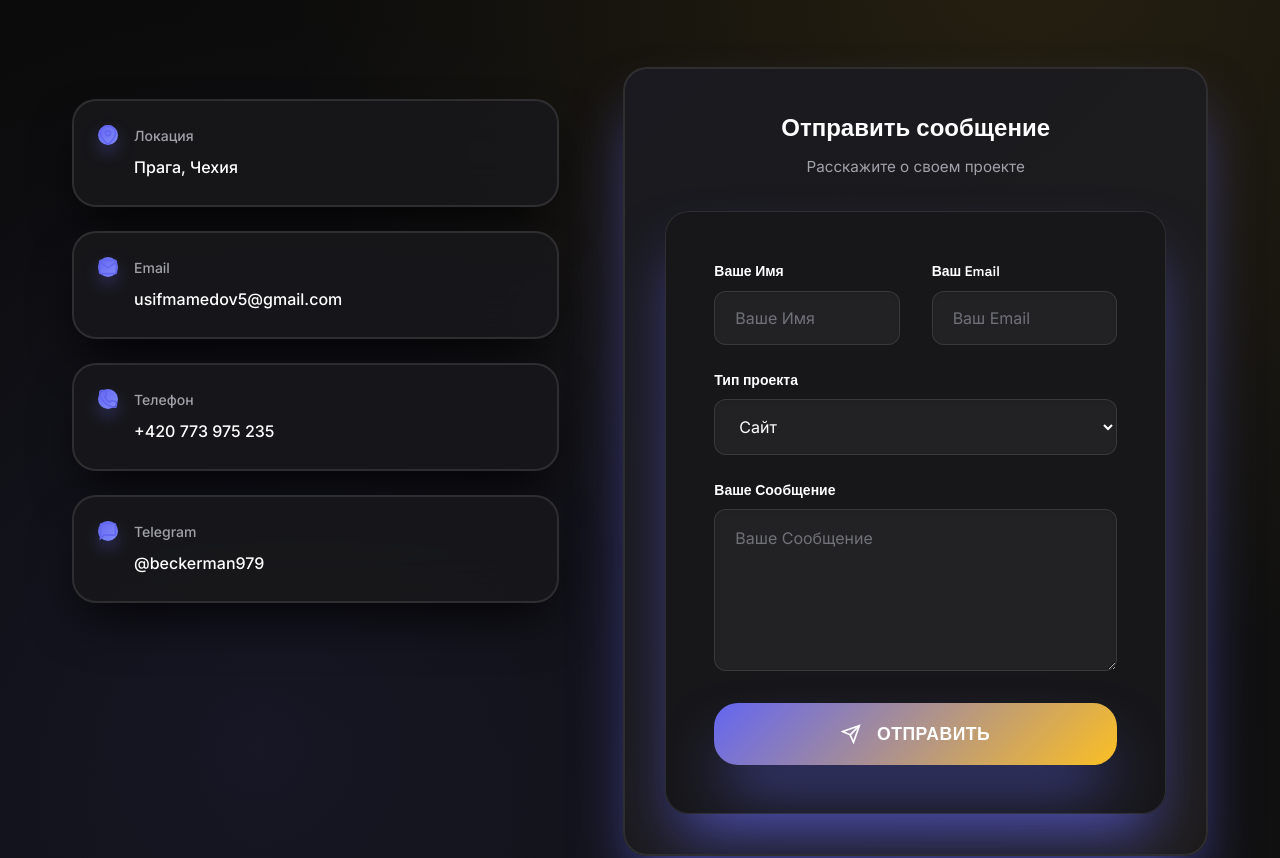
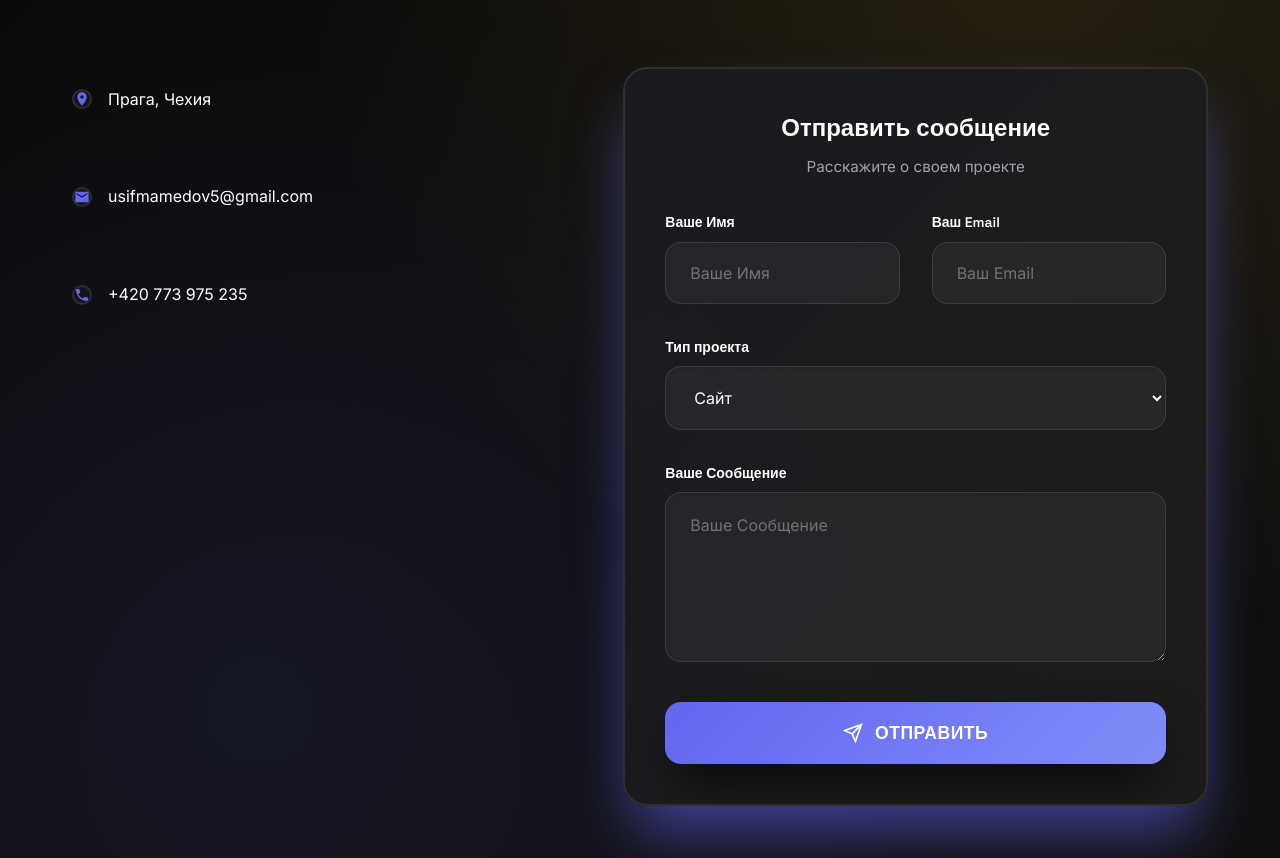
Before and after one commit to Iusif797/yosef-portfolio, a React (Create React App) app: page / in a window 1280 px wide. Shown: the part 5600-6458 px from the top of the page. Built offline with nearby package versions, Linux system fonts and the light colour scheme.

Commit message:
Минималистичный редизайн блока контактов

```diff
--- a/src/App.css
+++ b/src/App.css
@@ -998,106 +998,66 @@ body[dir="rtl"] {
   z-index: 1;
 }
 
+/* Минималистичные контакты */
 .contact-info {
-  padding: 2rem 0;
-}
-
-.contact-cards-grid {
   display: flex;
   flex-direction: column;
+  gap: 2rem;
+}
+
+.contact-list {
+  display: flex;
+  flex-direction: column;
+  gap: 2rem;
+}
+
+.contact-item {
+  display: flex;
+  align-items: center;
   gap: 1.5rem;
-}
-
-.contact-card {
-  display: flex;
-  align-items: flex-start;
-  gap: 1rem;
-  padding: 1.5rem;
+  padding: 1.25rem 0;
+  transition: var(--transition);
+}
+
+.contact-item:hover {
+  transform: translateX(8px);
+}
+
+.contact-icon {
+  width: 48px;
+  height: 48px;
   background: var(--card-bg);
-  backdrop-filter: blur(30px);
   border: 2px solid var(--card-border);
-  border-radius: var(--radius-lg);
-  transition: var(--transition);
-  box-shadow: var(--shadow);
-  position: relative;
-  overflow: hidden;
-}
-
-.contact-card::before {
-  content: '';
-  position: absolute;
-  top: 0;
-  left: 0;
-  right: 0;
-  bottom: 0;
-  background: linear-gradient(135deg, rgba(99, 102, 241, 0.05), rgba(251, 191, 36, 0.05));
-  opacity: 0;
-  transition: var(--transition);
-}
-
-.contact-card:hover::before {
-  opacity: 1;
-}
-
-.contact-card:hover {
-  border-color: var(--accent-light);
-  transform: translateY(-2px);
-  box-shadow: 0 20px 40px -12px rgba(99, 102, 241, 0.3);
-}
-
-.contact-icon-wrapper {
-  position: relative;
-  z-index: 2;
-}
-
-.contact-icon {
-  width: 50px;
-  height: 50px;
-  background: linear-gradient(135deg, var(--accent), var(--accent-light));
-  border-radius: 12px;
+  border-radius: var(--radius);
   display: flex;
   align-items: center;
   justify-content: center;
-  color: white;
+  color: var(--text-secondary);
   flex-shrink: 0;
-  box-shadow: 0 8px 16px rgba(99, 102, 241, 0.3);
-  transition: var(--transition);
-}
-
-.contact-card:hover .contact-icon {
-  transform: scale(1.1);
-  box-shadow: 0 12px 24px rgba(99, 102, 241, 0.4);
-}
-
-.contact-info-text {
-  display: flex;
-  flex-direction: column;
-  gap: 0.25rem;
-  position: relative;
-  z-index: 2;
-}
-
-.contact-label {
-  font-size: 0.875rem;
-  color: var(--text-secondary);
-  font-weight: 500;
-  margin: 0;
-  margin-bottom: 0.25rem;
-}
-
-.contact-value {
+  transition: var(--transition);
+  backdrop-filter: blur(20px);
+}
+
+.contact-item:hover .contact-icon {
+  background: rgba(99, 102, 241, 0.1);
+  border-color: var(--accent);
+  color: var(--accent-light);
+  transform: scale(1.05);
+}
+
+.contact-text {
   font-size: 1rem;
   color: var(--text-primary);
-  font-weight: 500;
+  font-weight: 400;
   text-decoration: none;
   transition: var(--transition);
-  margin: 0;
 }
 
 .contact-link:hover {
   color: var(--accent-light);
 }
 
+/* Форма */
 .contact-form-wrapper {
   position: relative;
 }
@@ -1146,15 +1106,11 @@ body[dir="rtl"] {
 }
 
 .contact-form {
-  background: var(--card-bg);
-  backdrop-filter: blur(30px);
-  border: 1px solid var(--card-border);
-  border-radius: var(--radius-lg);
-  padding: 3rem;
-  box-shadow: var(--shadow-premium);
   display: flex;
   flex-direction: column;
   gap: 2rem;
+  position: relative;
+  z-index: 2;
 }
 
 .form-row {
@@ -1165,6 +1121,15 @@ body[dir="rtl"] {
 
 .form-group {
   position: relative;
+}
+
+.form-label {
+  display: block;
+  font-size: 0.875rem;
+  font-weight: 600;
+  color: var(--text-primary);
+  margin-bottom: 0.5rem;
+  font-family: var(--font-secondary);
 }
 
 .form-input,
@@ -1305,17 +1270,17 @@ body[dir="rtl"] {
     padding: 2rem;
   }
 
-  .contact-card {
-    padding: 1.25rem;
+  .contact-item {
+    padding: 1rem 0;
   }
 
   .contact-icon {
-    width: 45px;
-    height: 45px;
-  }
-
-  .contact-cards-grid {
-    gap: 1.25rem;
+    width: 44px;
+    height: 44px;
+  }
+
+  .contact-list {
+    gap: 1.5rem;
   }
 }
 
@@ -1328,9 +1293,8 @@ body[dir="rtl"] {
     padding: 1.5rem;
   }
 
-  .contact-card {
-    padding: 1rem;
-    gap: 1rem;
+  .contact-item {
+    gap: 1.25rem;
   }
 
   .contact-icon {
@@ -1338,157 +1302,13 @@ body[dir="rtl"] {
     height: 40px;
   }
 
-  .contact-info-text {
-    gap: 0.125rem;
-  }
-
-  .contact-label {
-    font-size: 0.75rem;
-  }
-
-  .contact-value {
+  .contact-text {
     font-size: 0.9rem;
   }
 
-  .contact-cards-grid {
-    gap: 1rem;
-  }
-}
-
-.contact-form {
-  display: flex;
-  flex-direction: column;
-  gap: 1.5rem;
-  position: relative;
-  z-index: 2;
-}
-
-.form-grid {
-  display: grid;
-  grid-template-columns: 1fr 1fr;
-  gap: 1.5rem;
-}
-
-.form-group {
-  position: relative;
-}
-
-.form-label {
-  display: block;
-  font-size: 0.875rem;
-  font-weight: 600;
-  color: var(--text-primary);
-  margin-bottom: 0.5rem;
-  font-family: var(--font-secondary);
-}
-
-.form-input,
-.form-select,
-.form-textarea {
-  width: 100%;
-  padding: 1rem 1.25rem;
-  background: rgba(255, 255, 255, 0.05);
-  border: 1px solid var(--card-border);
-  border-radius: 12px;
-  color: var(--text-primary);
-  font-size: 1rem;
-  font-family: var(--font-primary);
-  transition: var(--transition);
-  box-shadow: inset 0 2px 4px rgba(0, 0, 0, 0.1);
-}
-
-.form-input:focus,
-.form-select:focus,
-.form-textarea:focus {
-  outline: none;
-  border-color: var(--accent);
-  box-shadow: 0 0 0 3px rgba(99, 102, 241, 0.1), inset 0 2px 4px rgba(0, 0, 0, 0.1);
-  background: rgba(255, 255, 255, 0.08);
-}
-
-.form-input::placeholder,
-.form-textarea::placeholder {
-  color: var(--text-muted);
-}
-
-.form-select {
-  cursor: pointer;
-}
-
-.form-textarea {
-  resize: vertical;
-  min-height: 120px;
-}
-
-.error {
-  border-color: #ef4444 !important;
-  box-shadow: 0 0 0 4px rgba(239, 68, 68, 0.1) !important;
-}
-
-.error-message {
-  position: absolute;
-  bottom: -1.5rem;
-  left: 0;
-  color: #ef4444;
-  font-size: 0.875rem;
-  font-weight: 500;
-}
-
-.submit-button {
-  display: inline-flex;
-  align-items: center;
-  justify-content: center;
-  gap: 1rem;
-  background: linear-gradient(135deg, var(--accent), var(--gold));
-  color: white;
-  border: none;
-  padding: 1.25rem 2.5rem;
-  border-radius: var(--radius-lg);
-  font-size: 1.1rem;
-  font-weight: 700;
-  font-family: var(--font-secondary);
-  cursor: pointer;
-  transition: var(--transition);
-  box-shadow: var(--shadow-premium);
-  text-transform: uppercase;
-  letter-spacing: 0.5px;
-  position: relative;
-  overflow: hidden;
-  width: 100%;
-}
-
-.submit-button::before {
-  content: '';
-  position: absolute;
-  top: 0;
-  left: -100%;
-  width: 100%;
-  height: 100%;
-  background: linear-gradient(90deg, transparent, rgba(255, 255, 255, 0.2), transparent);
-  transition: var(--transition);
-}
-
-.submit-button:hover::before {
-  left: 100%;
-}
-
-.submit-button:hover {
-  transform: translateY(-2px);
-  box-shadow: 0 20px 40px -12px rgba(99, 102, 241, 0.5);
-}
-
-.status-message {
-  text-align: center;
-  margin-top: 2rem;
-  padding: 1.5rem;
-  background: rgba(34, 197, 94, 0.1);
-  border: 2px solid rgba(34, 197, 94, 0.3);
-  border-radius: var(--radius);
-  color: #22c55e;
-  font-weight: 600;
-  font-size: 1.1rem;
-  box-shadow: var(--shadow);
-  grid-column: 1 / -1;
+  .contact-list {
+    gap: 1.25rem;
+  }
 }
 
 /* Премиум модальное окно */
--- a/src/components/ContactForm.js
+++ b/src/components/ContactForm.js
@@ -84,77 +84,40 @@ const ContactForm = ({ translations, language }) => {
         </div>
 
         <div className="contact-content">
-          {/* Контактная информация */}
+          {/* Минималистичные контакты */}
           <div className="contact-info">
-            <div className="contact-cards-grid">
-              <div className="contact-card">
-                <div className="contact-icon-wrapper">
+            <div className="contact-list">
+              <div className="contact-item">
                 <div className="contact-icon">
-                    <svg width="28" height="28" viewBox="0 0 24 24" fill="none" stroke="currentColor" strokeWidth="2">
-                      <path d="M21 10c0 7-9 13-9 13s-9-6-9-13a9 9 0 0 1 18 0z"/>
-                      <circle cx="12" cy="10" r="3"/>
+                  <svg width="20" height="20" viewBox="0 0 24 24" fill="currentColor">
+                    <path d="M12 2C8.13 2 5 5.13 5 9c0 5.25 7 13 7 13s7-7.75 7-13c0-3.87-3.13-7-7-7zm0 9.5c-1.38 0-2.5-1.12-2.5-2.5s1.12-2.5 2.5-2.5 2.5 1.12 2.5 2.5-1.12 2.5-2.5 2.5z"/>
                   </svg>
                 </div>
-                </div>
-                <div className="contact-info-text">
-                  <h3 className="contact-label">
-                    {language === 'ru' ? 'Локация' : language === 'en' ? 'Location' : 'מיקום'}
-                  </h3>
-                  <p className="contact-value">
+                <span className="contact-text">
                   {language === 'ru' ? 'Прага, Чехия' : language === 'en' ? 'Prague, Czech Republic' : 'פראג, צ\'כיה'}
-                  </p>
-                </div>
+                </span>
               </div>
 
-              <div className="contact-card">
-                <div className="contact-icon-wrapper">
+              <div className="contact-item">
                 <div className="contact-icon">
-                    <svg width="28" height="28" viewBox="0 0 24 24" fill="none" stroke="currentColor" strokeWidth="2">
-                      <path d="M4 4h16c1.1 0 2 .9 2 2v12c0 1.1-.9 2-2 2H4c-1.1 0-2-.9-2-2V6c0-1.1.9-2 2-2z"/>
-                      <polyline points="22,6 12,13 2,6"/>
+                  <svg width="20" height="20" viewBox="0 0 24 24" fill="currentColor">
+                    <path d="M20 4H4c-1.1 0-1.99.9-1.99 2L2 18c0 1.1.9 2 2 2h16c1.1 0 2-.9 2-2V6c0-1.1-.9-2-2-2zm0 4l-8 5-8-5V6l8 5 8-5v2z"/>
                   </svg>
                 </div>
-                </div>
-                <div className="contact-info-text">
-                  <h3 className="contact-label">Email</h3>
-                  <a href="mailto:usifmamedov5@gmail.com" className="contact-value contact-link">
+                <a href="mailto:usifmamedov5@gmail.com" className="contact-text contact-link">
                   usifmamedov5@gmail.com
                 </a>
               </div>
-              </div>
 
-              <div className="contact-card">
-                <div className="contact-icon-wrapper">
+              <div className="contact-item">
                 <div className="contact-icon">
-                    <svg width="28" height="28" viewBox="0 0 24 24" fill="none" stroke="currentColor" strokeWidth="2">
-                      <path d="M22 16.92v3a2 2 0 0 1-2.18 2 19.79 19.79 0 0 1-8.63-3.07 19.5 19.5 0 0 1-6-6 19.79 19.79 0 0 1-3.07-8.67A2 2 0 0 1 4.11 2h3a2 2 0 0 1 2 1.72 12.84 12.84 0 0 0 .7 2.81 2 2 0 0 1-.45 2.11L8.09 9.91a16 16 0 0 0 6 6l1.27-1.27a2 2 0 0 1 2.11-.45 12.84 12.84 0 0 0 2.81.7A2 2 0 0 1 22 16.92z"/>
+                  <svg width="20" height="20" viewBox="0 0 24 24" fill="currentColor">
+                    <path d="M6.62 10.79c1.44 2.83 3.76 5.14 6.59 6.59l2.2-2.2c.27-.27.67-.36 1.02-.24 1.12.37 2.33.57 3.57.57.55 0 1 .45 1 1V20c0 .55-.45 1-1 1-9.39 0-17-7.61-17-17 0-.55.45-1 1-1h3.5c.55 0 1 .45 1 1 0 1.25.2 2.45.57 3.57.11.35.03.74-.25 1.02l-2.2 2.2z"/>
                   </svg>
                 </div>
-                </div>
-                <div className="contact-info-text">
-                  <h3 className="contact-label">
-                    {language === 'ru' ? 'Телефон' : language === 'en' ? 'Phone' : 'טלפון'}
-                  </h3>
-                  <a href="tel:+420773975235" className="contact-value contact-link">
+                <a href="tel:+420773975235" className="contact-text contact-link">
                   +420 773 975 235
                 </a>
-                </div>
-              </div>
-
-              <div className="contact-card">
-                <div className="contact-icon-wrapper">
-                  <div className="contact-icon">
-                    <svg width="28" height="28" viewBox="0 0 24 24" fill="none" stroke="currentColor" strokeWidth="2">
-                      <path d="M21 15a2 2 0 0 1-2 2H7l-4 4V5a2 2 0 0 1 2-2h14a2 2 0 0 1 2 2z"/>
-                    </svg>
-                  </div>
-                </div>
-                <div className="contact-info-text">
-                  <h3 className="contact-label">Telegram</h3>
-                  <a href="https://t.me/beckerman979" target="_blank" rel="noopener noreferrer" className="contact-value contact-link">
-                    @beckerman979
-                  </a>
-                </div>
               </div>
             </div>
           </div>
@@ -225,7 +188,7 @@ const ContactForm = ({ translations, language }) => {
                       {language === 'ru' ? 'Мобильное приложение' : language === 'en' ? 'Mobile Application' : 'אפליקציה ניידת'}
                     </option>
                     <option value={language === 'he' ? 'כרטיס ביקור' : language === 'en' ? 'Business Card' : 'Бизнес-визитка'}>
-                      {language === 'ru' ? 'Бизнес-визитка' : language === 'en' ? 'Business Card' : 'כרטיס ביקור'}
+                      {language === 'ru' ? 'Бизнес-визитка' : language === 'en' ? 'Business Card' : 'כרטיس ביקור'}
                     </option>
                   </select>
                 </div>
```
Lines whose indentation alone changed are shown as unchanged.
